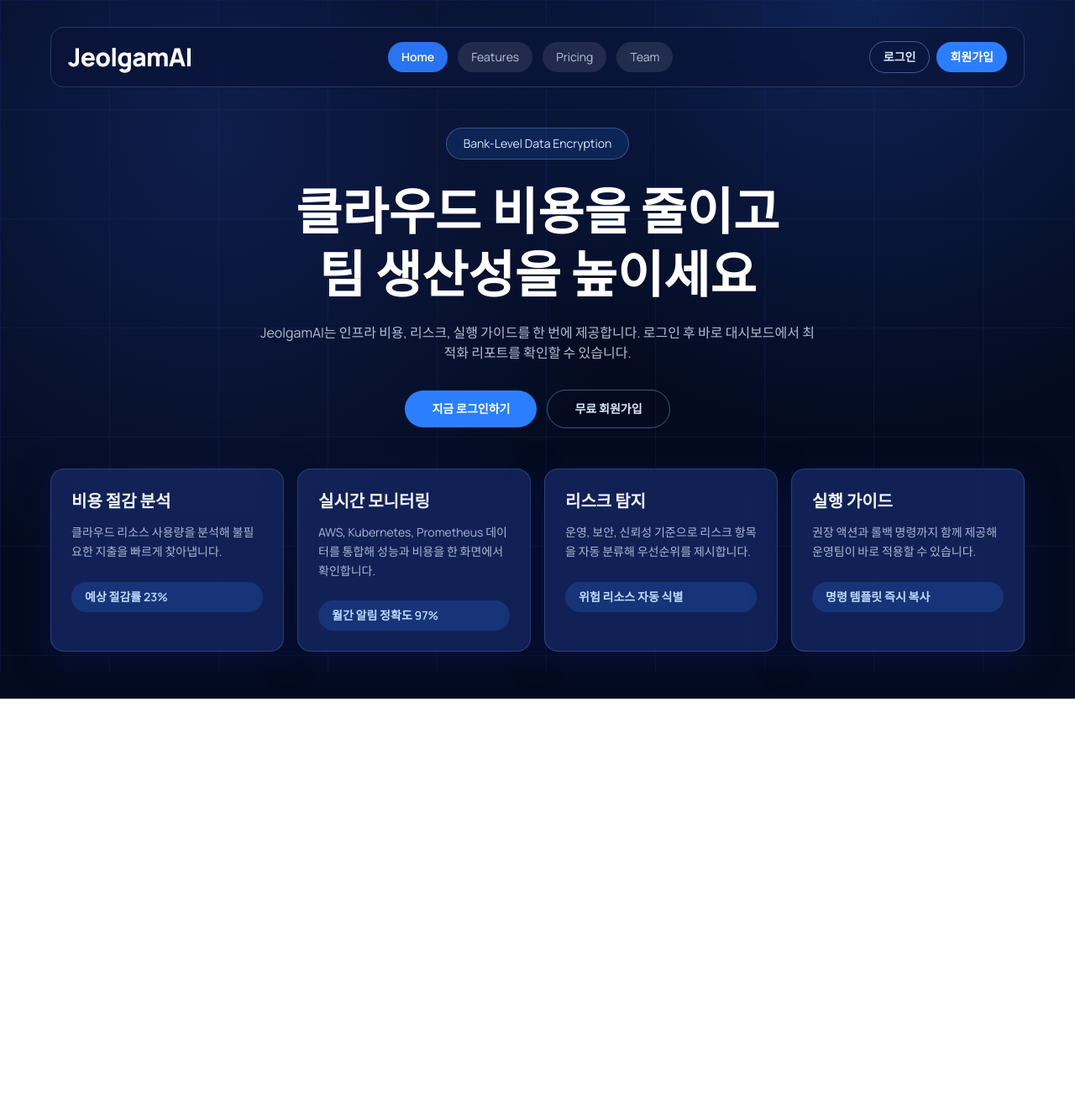
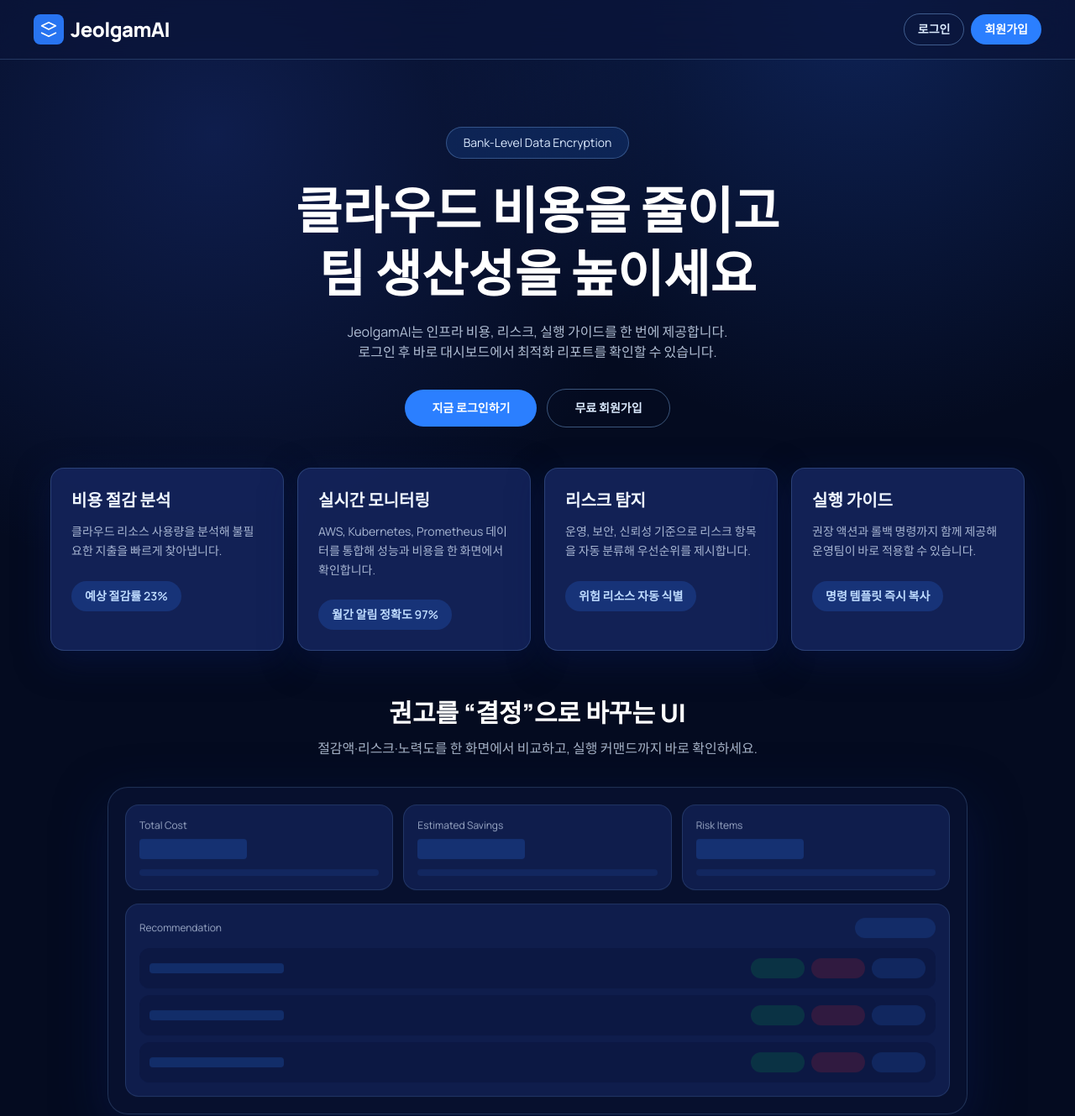
Before and after one commit to jihyun0805/JeolgamAI, a Next.js app in the folder frontend/: page / in a window 1280 px wide. Shown: the top 1329 px of the page at 84% size. Before the commit the page ends 832 px from the top, so only its background shows below. Built offline with nearby package versions, Linux system fonts and the light colour scheme.

Commit message:
feat : 랜딩 페이지 헤더 풀폭·히어로 대시보드 스타일 적용 (S14P21A502-24)

```diff
--- a/frontend/app/page.tsx
+++ b/frontend/app/page.tsx
@@ -1,4 +1,8 @@
+"use client";
+
+import { motion, useReducedMotion, useScroll, useTransform } from "framer-motion";
 import Link from "next/link";
+import { useRef } from "react";
 
 const featureCards = [
   {
@@ -23,24 +27,125 @@ const featureCards = [
   },
 ];
 
+const easeOut = [0.16, 1, 0.3, 1] as const;
+
+function useMotionPreset() {
+  const reduce = useReducedMotion();
+
+  const dur = reduce ? 0.01 : 0.65;
+  const durFast = reduce ? 0.01 : 0.35;
+  const y = reduce ? 0 : 18;
+  const blur = reduce ? "blur(0px)" : "blur(8px)";
+
+  const container = {
+    hidden: {},
+    show: { transition: { staggerChildren: reduce ? 0 : 0.08, delayChildren: reduce ? 0 : 0.06 } },
+  };
+
+  const fadeUp = {
+    hidden: { opacity: 0, y, filter: blur },
+    show: { opacity: 1, y: 0, filter: "blur(0px)", transition: { duration: dur, ease: easeOut } },
+  };
+
+  const fadeIn = {
+    hidden: { opacity: 0 },
+    show: { opacity: 1, transition: { duration: durFast, ease: easeOut } },
+  };
+
+  const grid = {
+    hidden: {},
+    show: { transition: { staggerChildren: reduce ? 0 : 0.12 } },
+  };
+
+  const card = {
+    hidden: { opacity: 0, y, scale: reduce ? 1 : 0.98, filter: blur },
+    show: { opacity: 1, y: 0, scale: 1, filter: "blur(0px)", transition: { duration: dur, ease: easeOut } },
+  };
+
+  return { reduce, container, fadeUp, fadeIn, grid, card };
+}
+
+function MotionButton({
+  href,
+  variant,
+  children,
+}: {
+  href: string;
+  variant: "primary" | "secondary";
+  children: React.ReactNode;
+}) {
+  const { reduce } = useMotionPreset();
+  const common =
+    variant === "primary"
+      ? "inline-flex rounded-full bg-blue-500 px-8 py-3 text-sm font-bold text-white hover:bg-blue-400"
+      : "inline-flex rounded-full border border-blue-300/40 px-8 py-3 text-sm font-bold text-blue-100 hover:bg-blue-400/10";
+
+  return (
+    <motion.div
+      whileHover={reduce ? undefined : { y: -2 }}
+      whileTap={reduce ? undefined : { scale: 0.98 }}
+      transition={{ duration: 0.2, ease: easeOut }}
+    >
+      <Link href={href} className={common}>
+        {children}
+      </Link>
+    </motion.div>
+  );
+}
+
 export default function Home() {
+  const { container, fadeUp, fadeIn, grid, card, reduce } = useMotionPreset();
+
+  // Dashboard preview parallax (스크롤에 따라 살짝 떠있는 느낌)
+  const previewRef = useRef<HTMLDivElement | null>(null);
+  const { scrollYProgress } = useScroll({
+    target: previewRef,
+    offset: ["start end", "end start"],
+  });
+  const yParallax = useTransform(scrollYProgress, [0, 1], reduce ? [0, 0] : [18, -18]);
+
   return (
     <div className="min-h-screen overflow-hidden bg-[#040b20] text-white">
-      <div className="pointer-events-none absolute inset-0 bg-[radial-gradient(circle_at_20%_20%,rgba(56,103,255,0.2),transparent_45%),radial-gradient(circle_at_80%_0%,rgba(40,95,225,0.28),transparent_40%)]" />
-      <div className="pointer-events-none absolute inset-0 opacity-20 [background-image:linear-gradient(to_right,#1e3a8a_1px,transparent_1px),linear-gradient(to_bottom,#1e3a8a_1px,transparent_1px)] [background-size:130px_130px]" />
+      {/* Background fade-in */}
+      <motion.div
+        variants={fadeIn}
+        initial="hidden"
+        animate="show"
+        className="pointer-events-none absolute inset-0 bg-[radial-gradient(circle_at_20%_20%,rgba(56,103,255,0.2),transparent_45%),radial-gradient(circle_at_80%_0%,rgba(40,95,225,0.28),transparent_40%)]"
+      />
 
-      <div className="relative z-10 mx-auto w-full max-w-[1200px] px-5 pb-14 pt-8">
-        <header className="flex items-center justify-between rounded-2xl border border-blue-300/20 bg-[#0a153a]/70 px-5 py-4 backdrop-blur-lg">
-          <div className="text-3xl font-extrabold tracking-tight">JeolgamAI</div>
+      {/* Header slide-down */}
+      <motion.header
+        initial={reduce ? false : { opacity: 0, y: -10 }}
+        animate={{ opacity: 1, y: 0 }}
+        transition={{ duration: reduce ? 0.01 : 0.55, ease: easeOut }}
+        className="relative z-10 w-full border-b border-blue-300/20 bg-[#0a153a]/70 px-5 py-4 backdrop-blur-lg md:px-8"
+      >
+        <div className="mx-auto flex w-full max-w-[1200px] items-center justify-between">
+          <div className="flex min-w-0 shrink-0 items-center gap-2">
+            <motion.div
+              whileHover={reduce ? undefined : { y: -2 }}
+              transition={{ duration: 0.2, ease: easeOut }}
+              className="flex h-9 w-9 shrink-0 items-center justify-center rounded-lg bg-blue-500/90"
+            >
+              <svg
+                className="h-5 w-5 text-white"
+                viewBox="0 0 24 24"
+                fill="none"
+                stroke="currentColor"
+                strokeWidth="2"
+                strokeLinecap="round"
+                strokeLinejoin="round"
+                aria-hidden
+              >
+                <path d="M12 2L2 7l10 5 10-5-10-5z" />
+                <path d="M2 17l10 5 10-5" />
+              </svg>
+            </motion.div>
+            <span className="text-xl font-extrabold tracking-tight text-white md:text-2xl">JeolgamAI</span>
+          </div>
 
-          <nav className="hidden items-center gap-3 text-sm md:flex">
-            <span className="rounded-full bg-blue-500/90 px-4 py-2 font-semibold">Home</span>
-            <span className="rounded-full bg-white/10 px-4 py-2 text-blue-100/80">Features</span>
-            <span className="rounded-full bg-white/10 px-4 py-2 text-blue-100/80">Pricing</span>
-            <span className="rounded-full bg-white/10 px-4 py-2 text-blue-100/80">Team</span>
-          </nav>
-
-          <div className="flex items-center gap-2">
+          <div className="flex min-w-0 shrink-0 items-center gap-2">
             <Link
               href="/login"
               className="rounded-full border border-blue-300/40 px-4 py-2 text-sm font-semibold text-blue-100 hover:bg-blue-400/10"
@@ -54,52 +159,181 @@ export default function Home() {
               회원가입
             </Link>
           </div>
-        </header>
+        </div>
+      </motion.header>
 
-        <main className="pt-12 text-center">
-          <span className="inline-flex rounded-full border border-blue-300/30 bg-blue-500/15 px-5 py-2 text-sm text-blue-100">
+      <div className="relative z-10 mx-auto w-full max-w-[1200px] px-5 pb-20 pt-8">
+        {/* HERO: stagger reveal */}
+        <motion.main variants={container} initial="hidden" animate="show" className="pt-12 text-center">
+          <motion.span
+            variants={fadeUp}
+            className="inline-flex rounded-full border border-blue-300/30 bg-blue-500/15 px-5 py-2 text-sm text-blue-100"
+          >
             Bank-Level Data Encryption
-          </span>
-          <h1 className="mx-auto mt-6 max-w-4xl text-4xl font-extrabold leading-tight md:text-6xl">
+          </motion.span>
+
+          <motion.h1 variants={fadeUp} className="mx-auto mt-6 max-w-4xl text-4xl font-extrabold leading-tight md:text-6xl">
             클라우드 비용을 줄이고
             <br />
             팀 생산성을 높이세요
-          </h1>
-          <p className="mx-auto mt-5 max-w-2xl text-sm text-blue-100/80 md:text-base">
+          </motion.h1>
+
+          <motion.p variants={fadeUp} className="mx-auto mt-5 max-w-2xl text-sm text-blue-100/80 md:text-base">
             JeolgamAI는 인프라 비용, 리스크, 실행 가이드를 한 번에 제공합니다.
+            <br />
             로그인 후 바로 대시보드에서 최적화 리포트를 확인할 수 있습니다.
-          </p>
+          </motion.p>
 
-          <div className="mt-8 flex flex-col items-center justify-center gap-3 sm:flex-row">
-            <Link
-              href="/login"
-              className="rounded-full bg-blue-500 px-8 py-3 text-sm font-bold text-white hover:bg-blue-400"
-            >
+          <motion.div variants={fadeUp} className="mt-8 flex flex-col items-center justify-center gap-3 sm:flex-row">
+            <MotionButton href="/login" variant="primary">
               지금 로그인하기
-            </Link>
-            <Link
-              href="/signup"
-              className="rounded-full border border-blue-300/40 px-8 py-3 text-sm font-bold text-blue-100 hover:bg-blue-400/10"
-            >
+            </MotionButton>
+            <MotionButton href="/signup" variant="secondary">
               무료 회원가입
-            </Link>
-          </div>
-        </main>
+            </MotionButton>
+          </motion.div>
+        </motion.main>
 
-        <section className="mt-12 grid gap-4 md:grid-cols-2 xl:grid-cols-4">
-          {featureCards.map((card) => (
-            <article
-              key={card.title}
+        {/* FEATURES: scroll reveal + stagger + hover */}
+        <motion.section
+          variants={grid}
+          initial="hidden"
+          whileInView="show"
+          viewport={{ once: true, amount: 0.2 }}
+          className="mt-12 grid gap-4 md:grid-cols-2 xl:grid-cols-4"
+        >
+          {featureCards.map((c) => (
+            <motion.article
+              key={c.title}
+              variants={card}
+              whileHover={reduce ? undefined : { y: -8, scale: 1.01 }}
+              transition={{ duration: 0.22, ease: easeOut }}
               className="rounded-2xl border border-blue-300/20 bg-[#15245b]/90 p-6 text-left shadow-[0_12px_40px_rgba(7,23,80,0.5)]"
             >
-              <h2 className="text-xl font-bold text-blue-50">{card.title}</h2>
-              <p className="mt-3 text-sm leading-relaxed text-blue-100/75">{card.desc}</p>
-              <div className="mt-6 rounded-full bg-blue-500/20 px-4 py-2 text-sm font-semibold text-blue-200">
-                {card.metric}
+              <h2 className="text-xl font-bold text-blue-50">{c.title}</h2>
+              <p className="mt-3 text-sm leading-relaxed text-blue-100/75">{c.desc}</p>
+              <div className="mt-6 inline-flex rounded-full bg-blue-500/20 px-4 py-2 text-sm font-semibold text-blue-200">
+                {c.metric}
               </div>
-            </article>
+            </motion.article>
           ))}
-        </section>
+        </motion.section>
+
+        {/* DASHBOARD PREVIEW: parallax + reveal */}
+        <motion.section
+          ref={previewRef}
+          initial="hidden"
+          whileInView="show"
+          viewport={{ once: true, amount: 0.25 }}
+          className="mt-14"
+        >
+          <motion.div variants={fadeUp} className="mx-auto max-w-3xl text-center">
+            <h3 className="text-2xl font-extrabold text-white md:text-3xl">권고를 “결정”으로 바꾸는 UI</h3>
+            <p className="mt-3 text-sm text-blue-100/75 md:text-base">
+              절감액·리스크·노력도를 한 화면에서 비교하고, 실행 커맨드까지 바로 확인하세요.
+            </p>
+          </motion.div>
+
+          <motion.div style={{ y: yParallax }} className="mx-auto mt-8 max-w-5xl">
+            <motion.div
+              variants={fadeUp}
+              className="rounded-3xl border border-blue-300/20 bg-[#0a153a]/60 p-5 shadow-[0_18px_60px_rgba(7,23,80,0.55)] backdrop-blur"
+            >
+              {/* fake dashboard skeleton */}
+              <div className="grid gap-3 md:grid-cols-3">
+                {["Total Cost", "Estimated Savings", "Risk Items"].map((t) => (
+                  <div key={t} className="rounded-2xl border border-blue-300/15 bg-[#15245b]/70 p-4">
+                    <div className="text-xs text-blue-100/70">{t}</div>
+                    <div className="mt-2 h-6 w-32 rounded bg-blue-500/20" />
+                    <div className="mt-3 h-2 w-full rounded bg-blue-500/10" />
+                  </div>
+                ))}
+              </div>
+
+              <div className="mt-4 rounded-2xl border border-blue-300/15 bg-[#15245b]/70 p-4">
+                <div className="flex items-center justify-between">
+                  <div className="text-xs text-blue-100/70">Recommendation</div>
+                  <div className="h-6 w-24 rounded-full bg-blue-500/15" />
+                </div>
+                <div className="mt-3 grid gap-2">
+                  {[1, 2, 3].map((i) => (
+                    <div key={i} className="flex items-center justify-between rounded-xl bg-[#0a153a]/50 p-3">
+                      <div className="h-3 w-40 rounded bg-blue-500/20" />
+                      <div className="flex gap-2">
+                        <div className="h-6 w-16 rounded-full bg-green-500/15" />
+                        <div className="h-6 w-16 rounded-full bg-red-500/15" />
+                        <div className="h-6 w-16 rounded-full bg-blue-500/15" />
+                      </div>
+                    </div>
+                  ))}
+                </div>
+              </div>
+            </motion.div>
+          </motion.div>
+        </motion.section>
+
+        {/* TIMELINE: scroll reveal */}
+        <motion.section
+          initial="hidden"
+          whileInView="show"
+          viewport={{ once: true, amount: 0.25 }}
+          className="mt-14"
+        >
+          <motion.div variants={fadeUp} className="mx-auto max-w-4xl text-center">
+            <h3 className="text-2xl font-extrabold text-white md:text-3xl">3단계로 끝나는 최적화</h3>
+            <p className="mt-3 text-sm text-blue-100/75 md:text-base">
+              수집 → 탐지 → 권고/실행가이드까지, 운영팀이 바로 움직일 수 있도록.
+            </p>
+          </motion.div>
+
+          <div className="mx-auto mt-8 grid max-w-5xl gap-4 md:grid-cols-3">
+            {[
+              { title: "Collect", desc: "AWS/Prometheus 데이터를 배치로 수집하고 최신성을 관리합니다." },
+              { title: "Detect", desc: "Idle/Over-provision을 규칙 기반으로 탐지하고 리스크를 분류합니다." },
+              { title: "Decide", desc: "절감액·리스크·노력도를 비교하고 실행 커맨드를 제공합니다." },
+            ].map((s) => (
+              <motion.div
+                key={s.title}
+                variants={card}
+                whileHover={reduce ? undefined : { y: -6 }}
+                transition={{ duration: 0.2, ease: easeOut }}
+                className="rounded-2xl border border-blue-300/20 bg-[#15245b]/70 p-6"
+              >
+                <div className="text-sm font-extrabold text-blue-100">{s.title}</div>
+                <div className="mt-2 text-sm leading-relaxed text-blue-100/70">{s.desc}</div>
+              </motion.div>
+            ))}
+          </div>
+        </motion.section>
+
+        {/* CTA: punchy but subtle */}
+        <motion.section
+          initial="hidden"
+          whileInView="show"
+          viewport={{ once: true, amount: 0.3 }}
+          className="mt-16"
+        >
+          <motion.div
+            variants={fadeUp}
+            className="mx-auto flex max-w-5xl flex-col items-center justify-between gap-6 rounded-3xl border border-blue-300/20 bg-[#0a153a]/60 p-8 text-center backdrop-blur md:flex-row md:text-left"
+          >
+            <div>
+              <div className="text-2xl font-extrabold">지금 바로 절감이로 시작해봐</div>
+              <div className="mt-2 text-sm text-blue-100/70">
+                연결 → 분석 → 권고 확인까지 3분이면 충분해.
+              </div>
+            </div>
+
+            <div className="flex gap-3">
+              <MotionButton href="/signup" variant="primary">
+                무료로 시작하기
+              </MotionButton>
+              <MotionButton href="/login" variant="secondary">
+                대시보드 보기
+              </MotionButton>
+            </div>
+          </motion.div>
+        </motion.section>
       </div>
     </div>
   );
--- a/frontend/package.json
+++ b/frontend/package.json
@@ -17,6 +17,7 @@
     "@types/dagre": "^0.7.54",
     "@types/pg": "^8.16.0",
     "dagre": "^0.8.5",
+    "framer-motion": "^12.35.0",
     "next": "16.1.6",
     "pg": "^8.18.0",
     "react": "19.2.3",
```
Also changed, not shown: 1 other file (tests, documents, lock files or other folders).
